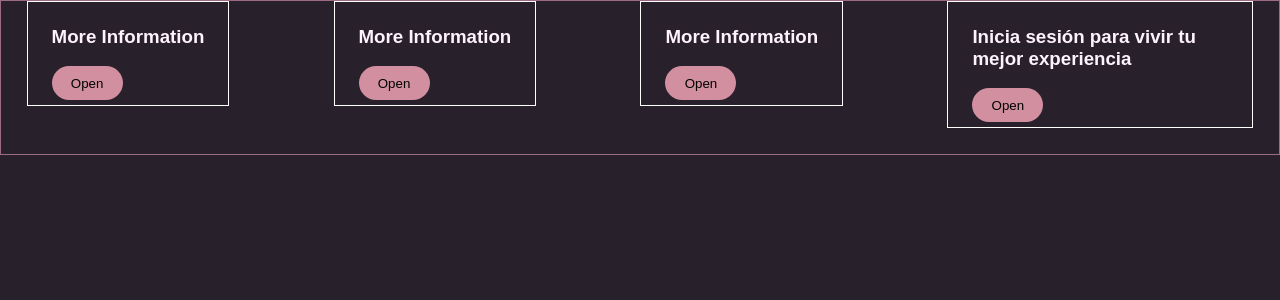
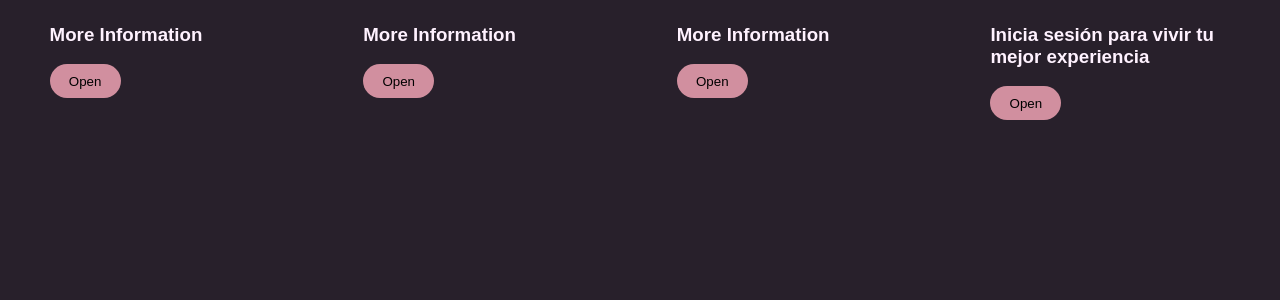
Before and after one commit to Purple-Code-sh/pactia, a React (Vite) app: page / in a window 1280 px wide. Shown: the top 300 px of the page. Built offline with nearby package versions, Linux system fonts and the light colour scheme; a web font is replaced by a local one.

Commit message:
changing card titles

```diff
--- a/src/App.tsx
+++ b/src/App.tsx
@@ -7,18 +7,18 @@ export default function App() {
       <section className="welcomeSection">
         <Accordion title="More Information">
           <h3>Ofertas en tendencia</h3>
-          <p>Holaaa</p>
+          <p>Audífonos Gamer y Accesorios para Consolas</p>
         </Accordion>
         <Accordion title="More Information">
           <h3>Ofertas en salud</h3>
-          <p>Holaaa</p>
+          <p>Oferta en serums, cremas faciales y fibras capilares</p>
         </Accordion>
         <Accordion title="More Information">
           <h3>Descuentos en tecnologia</h3>
-          <p>Holaaa</p>
+          <p>Electrónica, Cámaras, Fotografía y más</p>
         </Accordion>
         <Accordion title="Inicia sesión para vivir tu mejor experiencia">
-          <p></p>
+          <p>Promoción pagada</p>
         </Accordion>
       </section>
     </div>
--- a/src/components/Accordion/accordionStyle.css
+++ b/src/components/Accordion/accordionStyle.css
@@ -1,5 +1,4 @@
 .accordion {
-  border: 1px solid white;
   width: fit-content;
   height: fit-content;
   max-height: 35rem;
@@ -7,8 +6,7 @@
 
 .card {
   width: 16rem;
-  max-height: 25rem;
-  min-height: 0rem;
+  height: 24rem;
   padding: 1.5rem;
   padding-top: 0.3rem;
   padding-bottom: 0.3rem;
@@ -19,8 +17,9 @@
   padding-top: 0.3rem;
   padding-bottom: 0.3rem;
   text-align: left;
+  height: 7rem;
 }
 
 h3 {
-  max-width: 16rem;
+  max-width: 15rem;
 }
--- a/src/index.css
+++ b/src/index.css
@@ -58,7 +58,3 @@ body {
   font-weight: 800;
   font-size: 2ch;
 }
-
-.welcomeSection {
-  border: 1px solid var(--ss-dark);
-}
```
